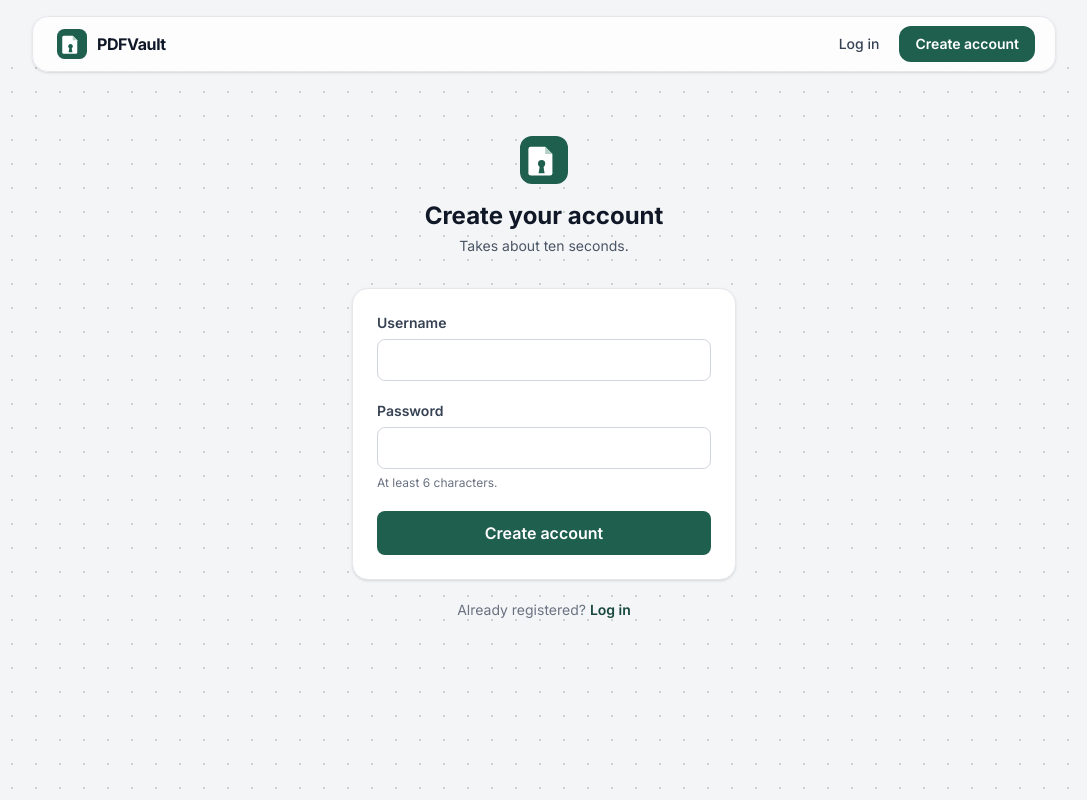
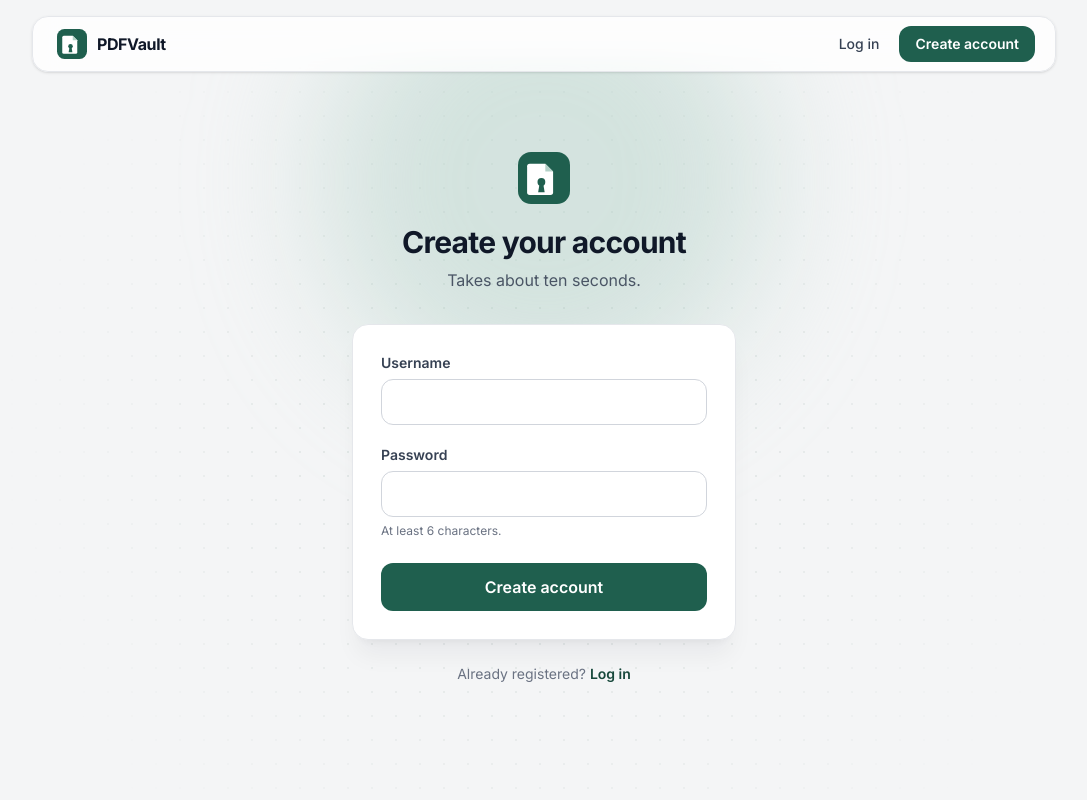
Before and after one commit to orestthebest/PDF-Management, a SvelteKit app: page /register in a window 1280 px wide. Shown: the top 800 px of the page, without its empty margins (96-1183 px from the left). Built offline with nearby package versions, Linux system fonts and the light colour scheme; no server answers.

Commit message:
rebuild login and register pages

```diff
--- a/src/routes/login/+page.svelte
+++ b/src/routes/login/+page.svelte
@@ -10,48 +10,60 @@
 </svelte:head>
 
 <!-- Punktraster über die ganze Höhe, damit die Anmeldeseite nicht leer wirkt -->
-<div class="dot-grid min-h-[calc(100vh-4rem)] flex items-start justify-center px-4 py-20">
-    <div class="w-full max-w-sm fade-up">
+<div class="relative min-h-[calc(100vh-3.5rem)] flex items-start justify-center px-4 py-24 overflow-hidden">
+
+    <div class="absolute inset-0 dot-grid opacity-60
+                [mask-image:radial-gradient(circle_at_center,black,transparent_75%)]" aria-hidden="true"></div>
+
+    <!-- schwebender Farbfleck im Hintergrund -->
+<div class="float absolute -top-24 left-1/2 -translate-x-1/2 w-[28rem] h-[28rem] rounded-full bg-indigo-200/50 blur-3xl"
+        aria-hidden="true"></div>
+
+    <div class="relative w-full max-w-sm">
 
         <!-- Logo über dem Formular als Anker -->
-        <div class="flex flex-col items-center text-center mb-8">
-            <Logo size={48} />
-            <h1 class="text-2xl font-bold text-gray-900 mt-4">Welcome back</h1>
-            <p class="text-sm text-gray-600 mt-1">Log in to see your documents.</p>
+<div class="fade-up flex flex-col items-center text-center mb-8">
+<Logo size={52} />
+<h1 class="text-3xl font-bold text-gray-900 mt-5 tracking-tight">Welcome back</h1>
+<p class="text-gray-600 mt-2">Log in to see your documents.</p>
 </div>
 
         <!-- Fehlermeldung, falls der Login fehlgeschlagen ist -->
         {#if form?.error}
-            <p class="bg-red-50 border border-red-200 text-red-700 rounded-lg px-4 py-3 mb-4 text-sm">
+<p class="fade-up bg-red-50 border border-red-200 text-red-700 rounded-xl px-4 py-3 mb-4 text-sm">
                 {form.error}
 </p>
         {/if}
 
         <form action="?/login" method="POST"
-            class="bg-white border border-gray-200 rounded-2xl shadow-sm p-6 flex flex-col gap-5">
+            class="fade-up delay-1 bg-white border border-gray-200 rounded-2xl shadow-xl shadow-gray-900/5 p-7 flex flex-col gap-5">
 
             <div class="flex flex-col gap-1.5">
 <label for="username" class="text-sm font-semibold text-gray-700">Username</label>
 <!-- value füllt das Feld nach einem Fehlversuch wieder aus -->
 <input type="text" id="username" name="username" required autocomplete="username"
                     value={form?.username ?? ''}
-                    class="border border-gray-300 rounded-lg px-3 py-2.5 text-sm focus:border-indigo-600 transition" />
+                    class="border border-gray-300 rounded-xl px-3.5 py-3 text-sm
+                           focus:border-indigo-600 hover:border-gray-400 transition" />
 </div>
 
             <div class="flex flex-col gap-1.5">
 <label for="password" class="text-sm font-semibold text-gray-700">Password</label>
 <input type="password" id="password" name="password" required autocomplete="current-password"
-                    class="border border-gray-300 rounded-lg px-3 py-2.5 text-sm focus:border-indigo-600 transition" />
+                    class="border border-gray-300 rounded-xl px-3.5 py-3 text-sm
+                           focus:border-indigo-600 hover:border-gray-400 transition" />
 </div>
 
+            <!-- shine kommt aus layout.css: heller Streifen wandert beim Hovern durch -->
 <button type="submit"
-                class="bg-indigo-600 text-white rounded-lg py-2.5 font-semibold hover:bg-indigo-700 hover:shadow-md transition cursor-pointer">
+                class="shine bg-indigo-600 text-white rounded-xl py-3 font-semibold mt-1
+                       hover:bg-indigo-700 hover:shadow-lg hover:shadow-indigo-600/25 transition cursor-pointer">
                 Log in
 </button>
 
         </form>
 
-        <p class="text-sm text-gray-500 text-center mt-5">
+        <p class="fade-up delay-2 text-sm text-gray-500 text-center mt-6">
             No account yet?
 <a href="/register" class="text-indigo-700 font-semibold hover:underline">Create one</a>
 </p>
--- a/src/routes/register/+page.svelte
+++ b/src/routes/register/+page.svelte
@@ -9,47 +9,57 @@
 <title>Create account, PDFVault</title>
 </svelte:head>
 
-<div class="dot-grid min-h-[calc(100vh-4rem)] flex items-start justify-center px-4 py-20">
-    <div class="w-full max-w-sm fade-up">
+<div class="relative min-h-[calc(100vh-3.5rem)] flex items-start justify-center px-4 py-24 overflow-hidden">
 
-        <div class="flex flex-col items-center text-center mb-8">
-            <Logo size={48} />
-            <h1 class="text-2xl font-bold text-gray-900 mt-4">Create your account</h1>
-            <p class="text-sm text-gray-600 mt-1">Takes about ten seconds.</p>
+    <div class="absolute inset-0 dot-grid opacity-60
+                [mask-image:radial-gradient(circle_at_center,black,transparent_75%)]" aria-hidden="true"></div>
+
+    <div class="float absolute -top-24 left-1/2 -translate-x-1/2 w-[28rem] h-[28rem] rounded-full bg-indigo-200/50 blur-3xl"
+        aria-hidden="true"></div>
+
+    <div class="relative w-full max-w-sm">
+
+        <div class="fade-up flex flex-col items-center text-center mb-8">
+<Logo size={52} />
+<h1 class="text-3xl font-bold text-gray-900 mt-5 tracking-tight">Create your account</h1>
+<p class="text-gray-600 mt-2">Takes about ten seconds.</p>
 </div>
 
         {#if form?.error}
-            <p class="bg-red-50 border border-red-200 text-red-700 rounded-lg px-4 py-3 mb-4 text-sm">
+<p class="fade-up bg-red-50 border border-red-200 text-red-700 rounded-xl px-4 py-3 mb-4 text-sm">
                 {form.error}
 </p>
         {/if}
 
         <form action="?/register" method="POST"
-            class="bg-white border border-gray-200 rounded-2xl shadow-sm p-6 flex flex-col gap-5">
+            class="fade-up delay-1 bg-white border border-gray-200 rounded-2xl shadow-xl shadow-gray-900/5 p-7 flex flex-col gap-5">
 
             <div class="flex flex-col gap-1.5">
 <label for="username" class="text-sm font-semibold text-gray-700">Username</label>
 <input type="text" id="username" name="username" required maxlength="50" autocomplete="username"
                     value={form?.username ?? ''}
-                    class="border border-gray-300 rounded-lg px-3 py-2.5 text-sm focus:border-indigo-600 transition" />
+                    class="border border-gray-300 rounded-xl px-3.5 py-3 text-sm
+                           focus:border-indigo-600 hover:border-gray-400 transition" />
 </div>
 
             <div class="flex flex-col gap-1.5">
 <label for="password" class="text-sm font-semibold text-gray-700">Password</label>
 <!-- minlength prüft schon im Browser, der Server prüft trotzdem nochmal -->
 <input type="password" id="password" name="password" required minlength="6" autocomplete="new-password"
-                    class="border border-gray-300 rounded-lg px-3 py-2.5 text-sm focus:border-indigo-600 transition" />
+                    class="border border-gray-300 rounded-xl px-3.5 py-3 text-sm
+                           focus:border-indigo-600 hover:border-gray-400 transition" />
 <span class="text-xs text-gray-500">At least 6 characters.</span>
 </div>
 
             <button type="submit"
-                class="bg-indigo-600 text-white rounded-lg py-2.5 font-semibold hover:bg-indigo-700 hover:shadow-md transition cursor-pointer">
+                class="shine bg-indigo-600 text-white rounded-xl py-3 font-semibold mt-1
+                       hover:bg-indigo-700 hover:shadow-lg hover:shadow-indigo-600/25 transition cursor-pointer">
                 Create account
 </button>
 
         </form>
 
-        <p class="text-sm text-gray-500 text-center mt-5">
+        <p class="fade-up delay-2 text-sm text-gray-500 text-center mt-6">
             Already registered?
 <a href="/login" class="text-indigo-700 font-semibold hover:underline">Log in</a>
 </p>
```
Also changed, not shown: 1 other file (tests, documents, lock files or other folders). Lines whose indentation alone changed are shown as unchanged.
